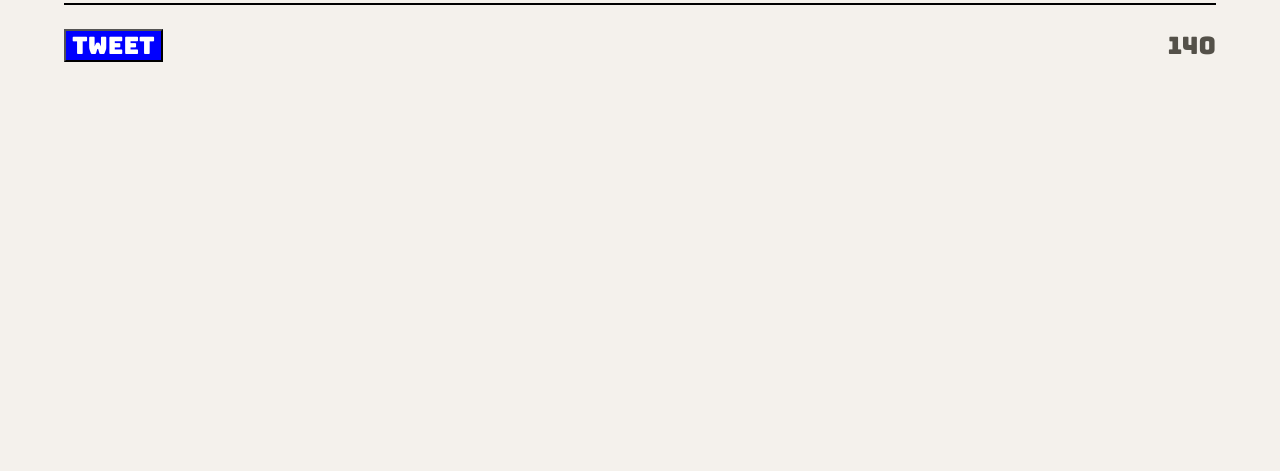
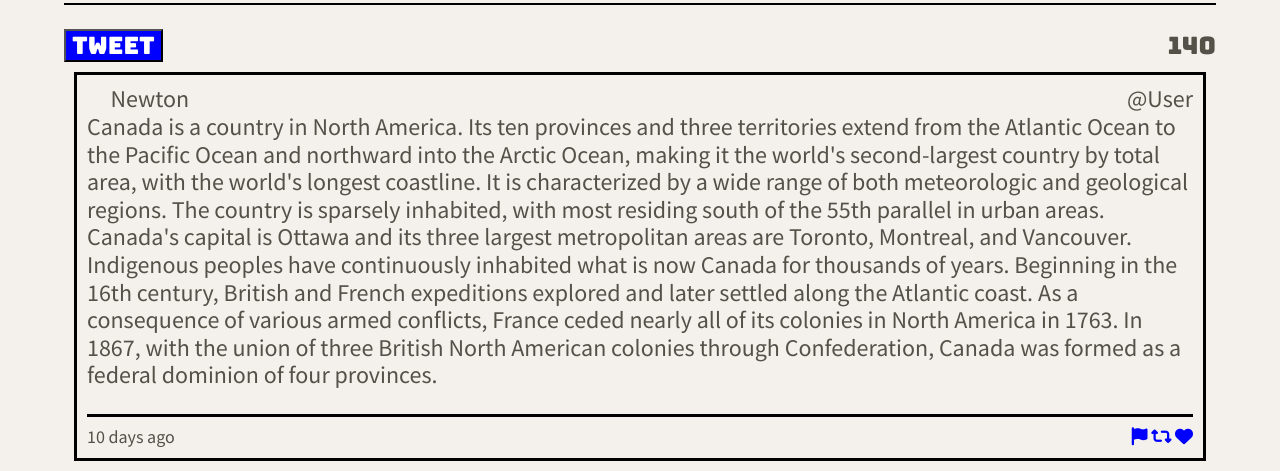
Before and after one commit to ashwinihegde28/tweeterProject, a website: page public/index.html in a window 1280 px wide. Shown: the part 606-1077 px from the top of the page. Before the commit the page ends 800 px from the top, so only its background shows below. Drawn offline with nearby package versions, Linux system fonts and the light colour scheme.

Commit message:
Code for 'Creating the tweets' added

```diff
--- a/public/index.html
+++ b/public/index.html
@@ -78,6 +78,38 @@
             <output name="counter" class="counter" for="tweet-text">140</output>
           </div>
         </form>
+        <article class="tweet">
+          <header class="containers">
+            <span> <i class="fa-thin fa-user" class="avatar"></i> Newton</span>
+            <span>@User</span>
+          </header>
+          <section class="tweet-section">
+            Canada is a country in North America. Its ten provinces and three
+            territories extend from the Atlantic Ocean to the Pacific Ocean and
+            northward into the Arctic Ocean, making it the world's
+            second-largest country by total area, with the world's longest
+            coastline. It is characterized by a wide range of both meteorologic
+            and geological regions. The country is sparsely inhabited, with most
+            residing south of the 55th parallel in urban areas. Canada's capital
+            is Ottawa and its three largest metropolitan areas are Toronto,
+            Montreal, and Vancouver. Indigenous peoples have continuously
+            inhabited what is now Canada for thousands of years. Beginning in
+            the 16th century, British and French expeditions explored and later
+            settled along the Atlantic coast. As a consequence of various armed
+            conflicts, France ceded nearly all of its colonies in North America
+            in 1763. In 1867, with the union of three British North American
+            colonies through Confederation, Canada was formed as a federal
+            dominion of four provinces.
+          </section>
+          <footer class="bottom-container containers">
+            <span>10 days ago</span>
+            <div class="bottom-icons">
+              <i class="fa-sharp fa-solid fa-flag"></i>
+              <i class="fa-sharp fa-solid fa-retweet"></i>
+              <i class="fa-sharp fa-solid fa-heart"></i>
+            </div>
+          </footer>
+        </article>
       </section>
     </main>
   </body>
--- a/public/scripts/composer-char-counter.js
+++ b/public/scripts/composer-char-counter.js
@@ -1,4 +1,5 @@
 $(document).ready(function () {
+  //$(this).next().find('.counter') -- other way to serch the id, just for reference
   const counter = $(".counter");
   $("#tweet-text").on("input", function (event) {
     const count = $(this).val().length;
--- a/public/styles/layout.css
+++ b/public/styles/layout.css
@@ -37,3 +37,45 @@ main {
   color: red;
   font-weight: bold;
 }
+
+.tweet {
+  margin-top: 25px;
+  border: 3px solid black;
+  margin: 10px;
+  padding: 10px;
+  transition: box-shadow 0.3s;
+}
+
+.bottom-icons i {
+  color: blue;
+}
+
+/* Icons hover */
+.bottom-icons i:hover {
+  color: #ffdb58;
+}
+
+/* boxshadow on icons hover */
+.tweet:hover {
+  box-shadow: 0 0 10px rgba(0, 0, 0, 0.5);
+}
+
+.containers {
+  display: flex;
+  justify-content: space-between;
+  align-items: flex-start;
+}
+
+.bottom-container {
+  border-top: 3px solid black;
+  margin-top: 25px;
+  font-size: 18px;
+}
+
+.bottom-container span {
+  margin-top: 10px;
+}
+
+.bottom-container div {
+  margin-top: 10px;
+}
```
